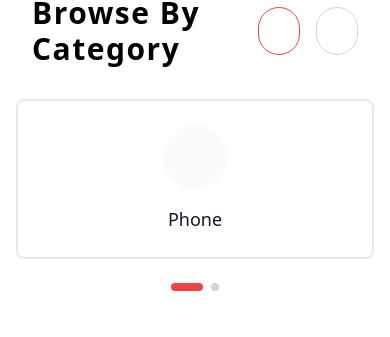
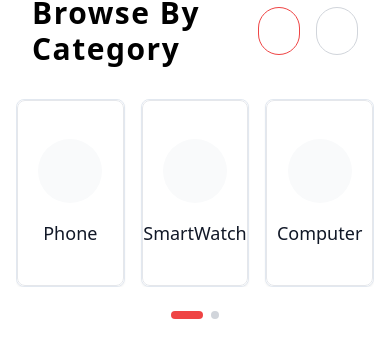
Before and after one commit to HassanAbbas10/DevShop, a React (Vite) app: page / in a window 390 px wide. Shown: the part 653-990 px from the top of the page. Built offline with nearby package versions, Linux system fonts and the light colour scheme; no server answers; some icons are missing.

Commit message:
modified:   src/components/Categ/HomeDecorC.jsx 	modified:   src/components/Categories/Category.jsx 	modified:   src/components/Search/Search.jsx 	modified:   vite.config.js

```diff
--- a/src/components/Categ/HomeDecorC.jsx
+++ b/src/components/Categ/HomeDecorC.jsx
@@ -45,7 +45,7 @@ const HomeDecorC = ({ Category, Title }) => {
       <h1 className="text-3xl font-semibold text-center mb-8">{Title}</h1>
       <div className="container mx-auto">
         {Array.isArray(data) && data.length > 0 ? (
-          <div className="grid grid-cols-1 sm:grid-cols-2 md:grid-cols-3 lg:grid-cols-5 gap-8 mt-12 mx-16 sm:mx-24">
+          <div className="grid grid-cols-1 sm:grid-cols-2 md:grid-cols-3 lg:grid-cols-5 gap-8 mt-12 mx-20 sm:mx-24">
             {data.map((cardData) => (
               <div
                 key={cardData.id}
@@ -70,7 +70,7 @@ const HomeDecorC = ({ Category, Title }) => {
                   </div>
                   <button
                     onClick={() => handleAddToCart(cardData)}
-                    className="absolute flex  sm:h-10  rounded-full hover:text-white hover:bg-black items-center  right-0 p-3 py-[1.5rem] opacity-0 group-hover:opacity-100 transition-opacity duration-1000   top-10 sm:top-[10.75rem] border border-black font-bold  "
+                    className="absolute flex h-10 sm:h-10  rounded-full hover:text-white hover:bg-black items-center  right-0 p-3 py-[1.5rem] opacity-0 group-hover:opacity-100 transition-opacity duration-1000   top-20 sm:top-[10.75rem] border border-black font-bold  "
                   >
                     <AddShoppingCart color="black" size={24} />
                   </button>
--- a/src/components/Categories/Category.jsx
+++ b/src/components/Categories/Category.jsx
@@ -63,7 +63,10 @@ const Category = () => {
 >
   <CarouselContent className="-ml-4">
     {categories.map((category) => (
-              <CarouselItem key={category.id} className="pl-4 basis-full sm:basis-1/2 md:basis-1/3 lg:basis-1/6">
+      <CarouselItem
+        key={category.id}
+        className="pl-4 basis-1/3 sm:basis-1/4 md:basis-1/5 lg:basis-1/6 xl:basis-1/6"
+      >
         <Card className="group h-full cursor-pointer overflow-hidden">
           <div className="relative flex flex-col items-center justify-center p-6 h-full border border-gray-200 rounded-lg transition-all duration-300 hover:border-red-500 hover:shadow-lg hover:scale-[1.02]">
             <div className="w-16 h-16 flex items-center justify-center rounded-full bg-gray-50 group-hover:bg-red-500 transition-colors duration-300">
@@ -84,6 +87,7 @@ const Category = () => {
 </Carousel>
 
 
+
         <div className="flex justify-center gap-2 mt-6">
           {Array.from({ length: Math.ceil(categories.length / 6) }).map((_, index) => (
             <button
--- a/src/components/Search/Search.jsx
+++ b/src/components/Search/Search.jsx
@@ -56,7 +56,7 @@ const Search = () => {
           focus:outline-none focus:ring-2 focus:ring-offset-2 focus:ring-orange-500 rounded-full w-[22rem] sm:w-[24rem]"
           onClick={() => setIsListOpen(true)}
         />
-        <button  className="bg-orange-500 hover:bg-blue-300 text-white font-bold py-1 px-1.5 border-orange-400 rounded-full absolute sm:right-1 right-[-0.5rem] ">
+        <button  className="bg-orange-500 hover:bg-blue-300 text-white font-bold py-1 px-1.5 border-orange-400 rounded-full absolute sm:right-1 right-[1.5rem] ">
           <SearchIcon />
         </button>
       </div>
--- a/vite.config.js
+++ b/vite.config.js
@@ -3,6 +3,7 @@ import react from '@vitejs/plugin-react-swc'
 import path from "path"
 // https://vitejs.dev/config/
 export default defineConfig({
+
   plugins: [react()],
   resolve: {
     alias: {
```
Lines whose indentation alone changed are shown as unchanged.
